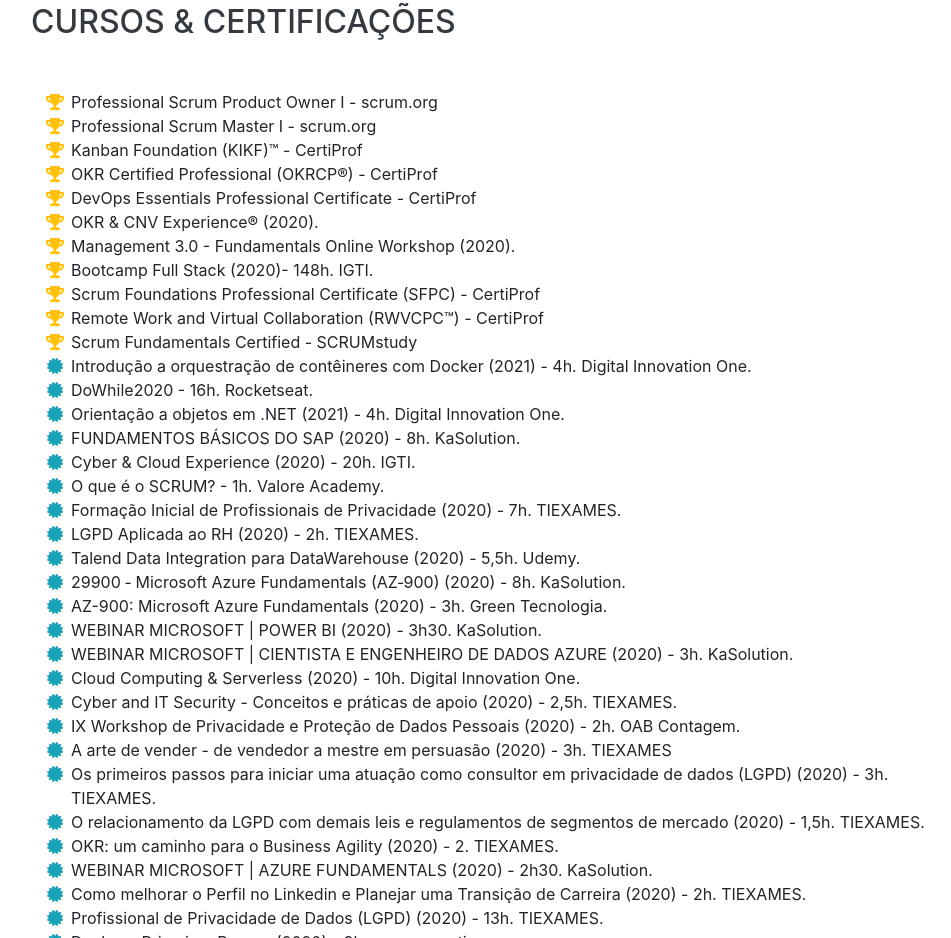
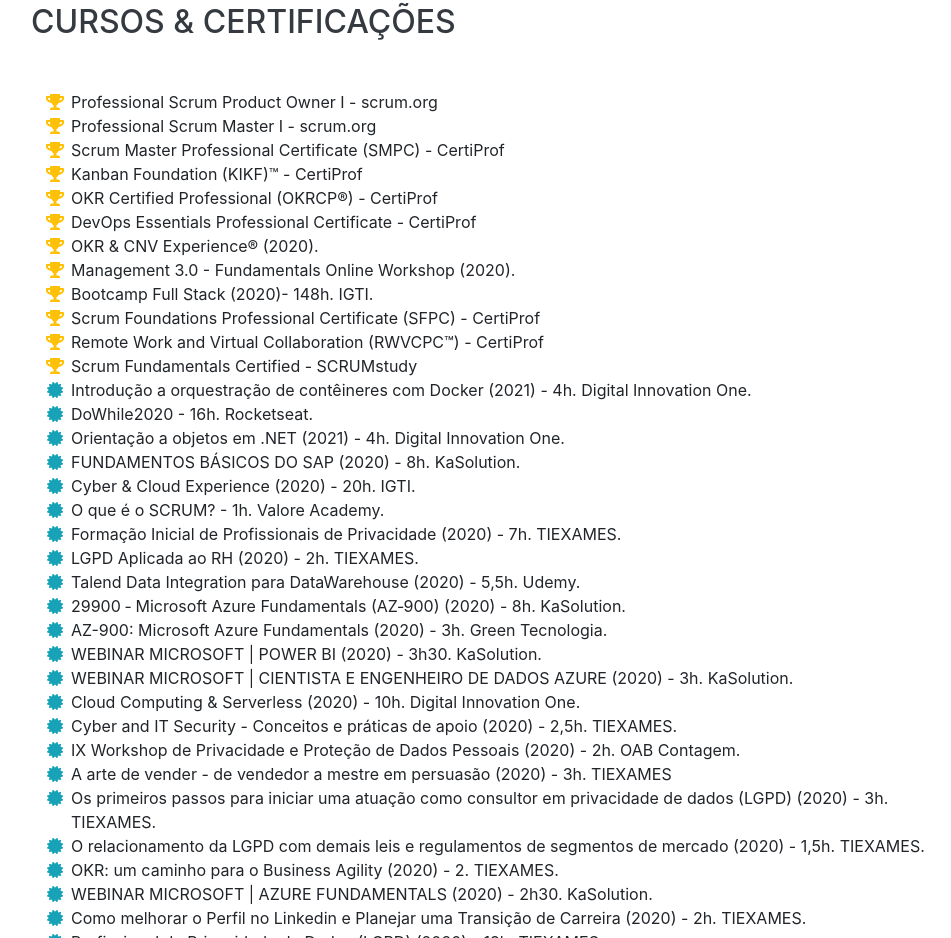
Before and after one commit to jpaalmeida/jpaalmeida.github.io, a website with bundled scripts: page index.html in a window 1280 px wide. Shown: the part 3432-4370 px from the top of the page, without its empty margins (289-1240 px from the left). Built offline with nearby package versions, Linux system fonts and the light colour scheme; a web font is replaced by a local one.

Commit message:
Commit update courses

```diff
--- a/index.html
+++ b/index.html
@@ -242,6 +242,10 @@
           <li>
             <i class="fa-li fa fa-trophy text-warning"></i>
             Professional Scrum Master I - scrum.org
+          </li>
+          <li>
+            <i class="fa-li fa fa-trophy text-warning"></i>
+            Scrum Master Professional Certificate (SMPC) - CertiProf
           </li>
 
           <li>
```
